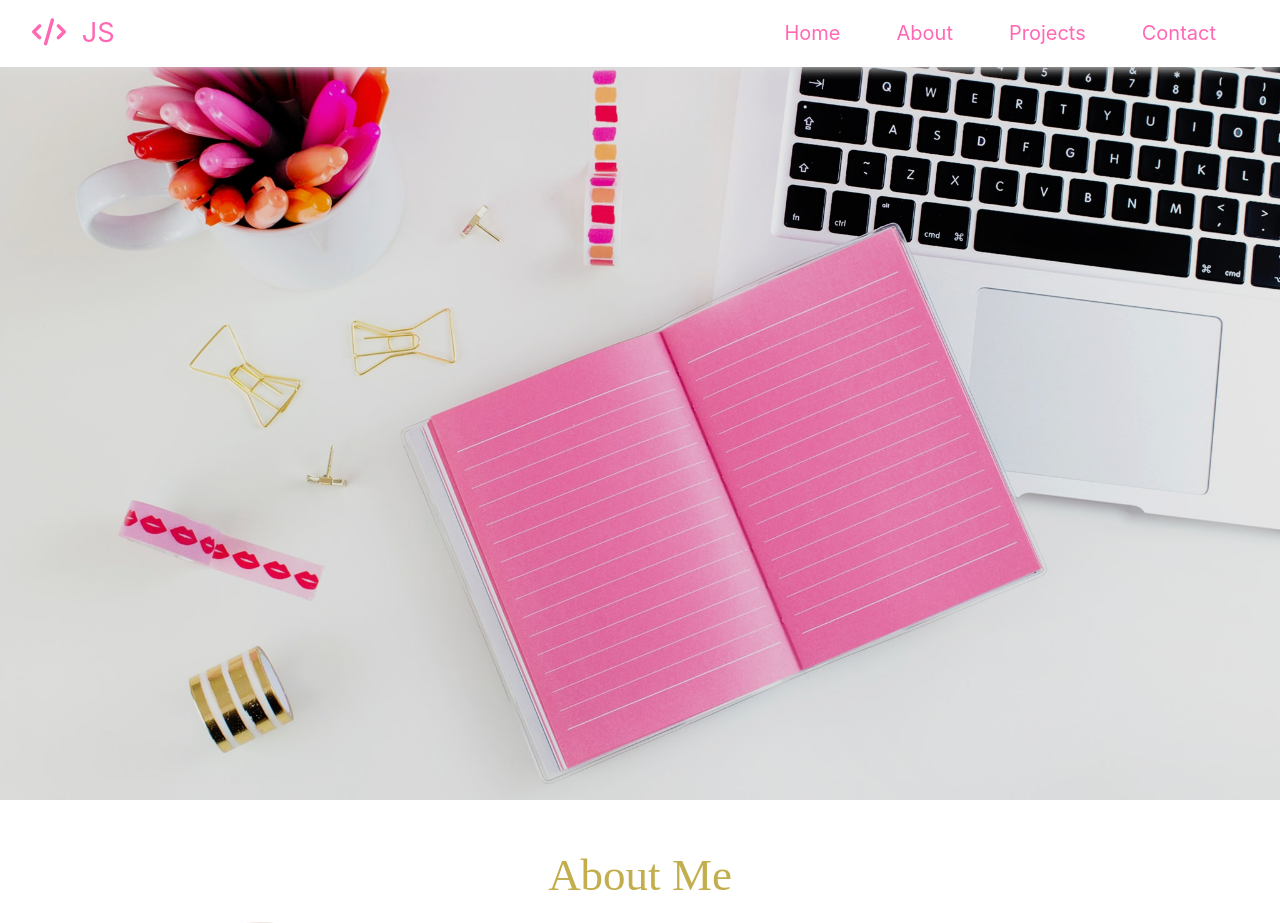
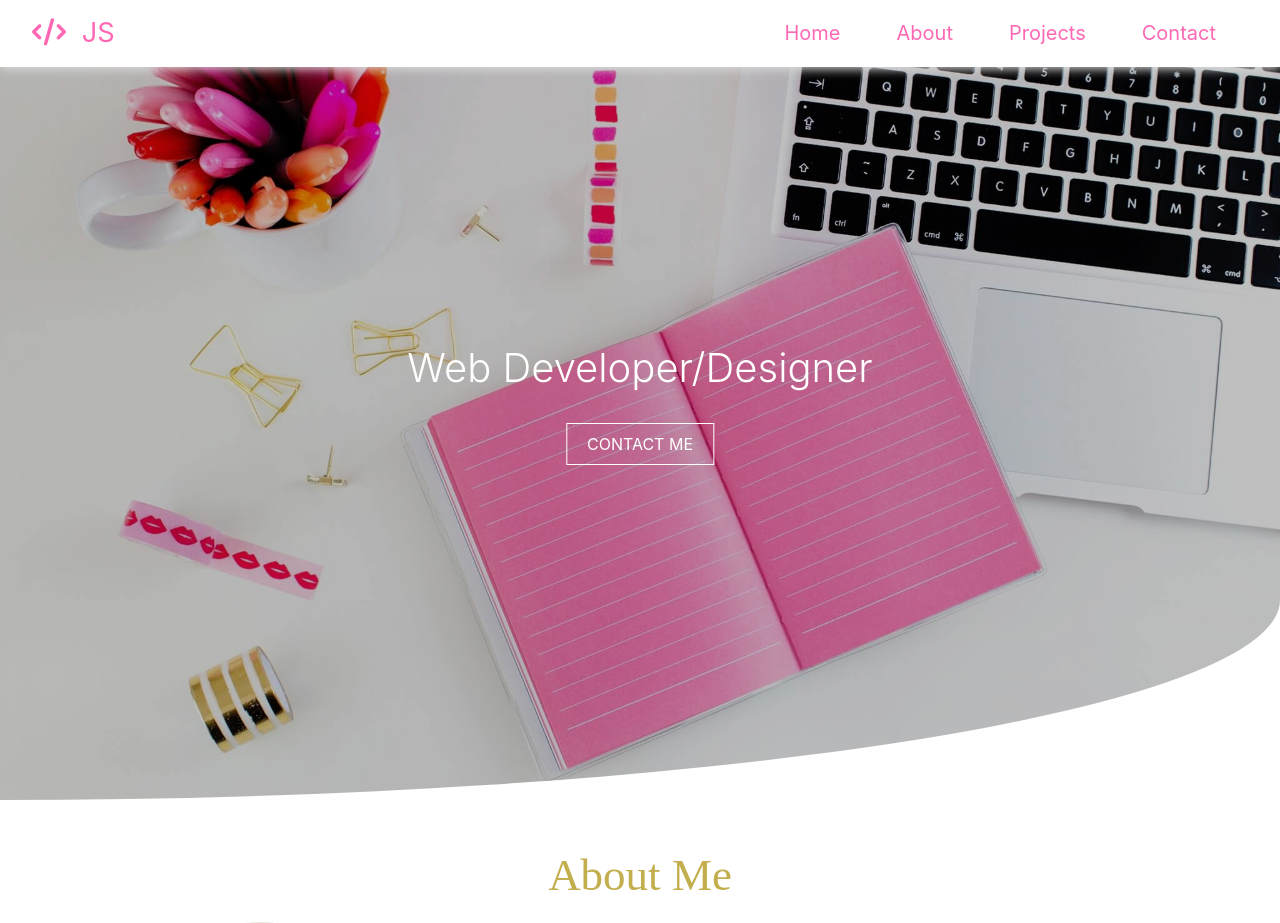
Before and after one commit to JazzSteve/My-Site, a PHP site: page / in a window 1280 px wide. Shown: the top 923 px of the page. Run offline with PHP 8.4, Linux system fonts and the light colour scheme; some libraries are stand-ins or nearby versions; some web fonts are replaced.

Commit message:
updated hero image

```diff
--- a/index.html
+++ b/index.html
@@ -51,6 +51,10 @@
   <a name="home"></a>
   <div class="hero">
     <div class="overlay">
+      <div class="hero-text">
+        <h1>Web Developer/Designer</h1>
+        <a class="cta-button" href="#contact">CONTACT ME</a>
+      </div>
      <!-- <div class="arrows">
         <i class="fas fa-angle-double-down"></i>
       </div> -->
--- a/mysite.css
+++ b/mysite.css
@@ -53,7 +53,7 @@ button:focus {
 	padding-right: 2.5rem;
 }
 
-/*HEADER*/
+/*HERO*/
 .hero {
 	background-image: url("pinkdesk.jpg");
 	min-height: 600px;
@@ -62,6 +62,8 @@ button:focus {
  	background-repeat: no-repeat;
  	background-size: cover;
  	position: relative;
+ 	border-bottom-left-radius: 0% 200px;
+	border-bottom-right-radius: 100% 200px;
 }
 
 .overlay {
@@ -70,7 +72,37 @@ button:focus {
 	min-width: 100%;
 	left: 0;
 	top: 0;
-	background: rgba(0, 0, 0, 0.1);
+	background: rgba(0, 0, 0, 0.25);
+	border-bottom-left-radius: 0% 200px;
+	border-bottom-right-radius: 100% 200px;
+}
+
+.hero-text {
+  text-align: center;
+  position: absolute;
+  top: 50%;
+  left: 50%;
+  transform: translate(-50%, -50%);
+  color: white;
+}
+
+.hero-text h1 {
+	font-weight: 350;
+	margin-bottom: 1em;
+}
+
+.cta-button {
+	background: transparent;
+	color: white;
+    border: 1px solid;
+    padding: 10px 20px;
+}
+
+.cta-button:hover {
+	color: lightgray;
+	background: transparent;
+	border-color: lightgray;
+	text-decoration: none;
 }
 
 /*.arrows {
```
Also changed, not shown: pinkdesk.jpg.
